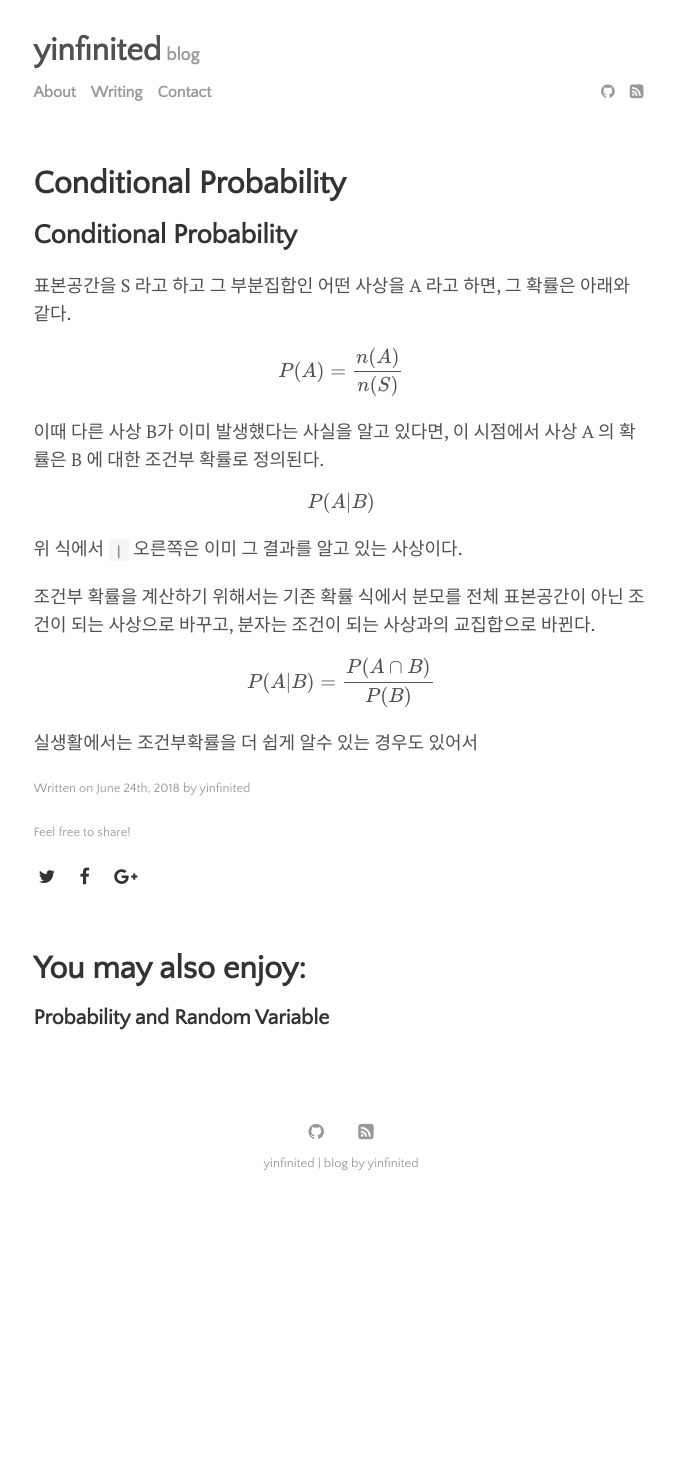
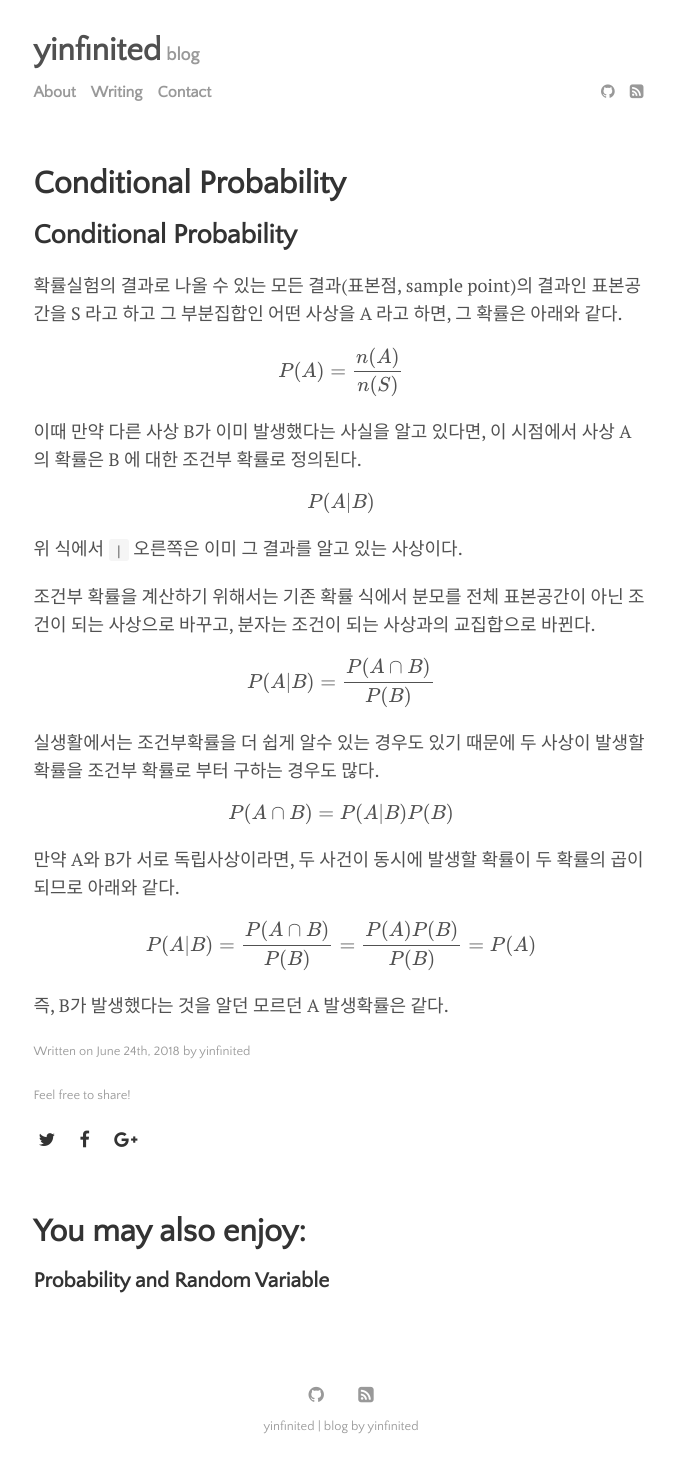
Before and after one commit to yinfinited/yinfinited.github.io, a Jekyll site: the page built from _posts/2018-06-24-conditional-probability.md, in a window 1280 px wide. Shown: the whole page, without its empty margins (299-974 px from the left). Built offline with Jekyll 4.4.1, drawn with Linux system fonts in a browser that asks for light colours; formulas are drawn with MathJax 3; before the commit the page ends 1209 px from its top, so only the background shows below that.

Commit message:
Update 2018-06-24-conditional-probability.md

```diff
--- a/_posts/2018-06-24-conditional-probability.md
+++ b/_posts/2018-06-24-conditional-probability.md
@@ -9,13 +9,13 @@ typora-root-url: ../
 
 ## Conditional Probability
 
-표본공간을 S 라고 하고 그 부분집합인 어떤 사상을 A 라고 하면, 그 확률은 아래와 같다.
+확률실험의 결과로 나올 수 있는 모든 결과(표본점, sample point)의 결과인 표본공간을 S 라고 하고 그 부분집합인 어떤 사상을 A 라고 하면, 그 확률은 아래와 같다.
 
 $$
 P(A) = \frac{n(A)}{n(S)}
 $$
 
-이때 다른 사상 B가 이미 발생했다는 사실을 알고 있다면, 이 시점에서 사상 A 의 확률은 B 에 대한 조건부 확률로 정의된다.
+이때 만약 다른 사상 B가 이미 발생했다는 사실을 알고 있다면, 이 시점에서 사상 A 의 확률은 B 에 대한 조건부 확률로 정의된다.
 
 $$
 P(A|B)
@@ -29,4 +29,16 @@ $$
 P(A|B) = \frac{P(A \cap B)}{P(B)}
 $$
 
-실생활에서는 조건부확률을 더 쉽게 알수 있는 경우도 있어서
+실생활에서는 조건부확률을 더 쉽게 알수 있는 경우도 있기 때문에 두 사상이 발생할 확률을 조건부 확률로 부터 구하는 경우도 많다.
+
+$$
+P(A \cap B) = P(A|B)P(B)
+$$
+
+만약 A와 B가 서로 독립사상이라면, 두 사건이 동시에 발생할 확률이 두 확률의 곱이 되므로 아래와 같다.
+
+$$
+P(A|B) = \frac{P(A \cap B)}{P(B)} = \frac{P(A)P(B)}{P(B)} = P(A)
+$$
+
+즉, B가 발생했다는 것을 알던 모르던 A 발생확률은 같다.
```
